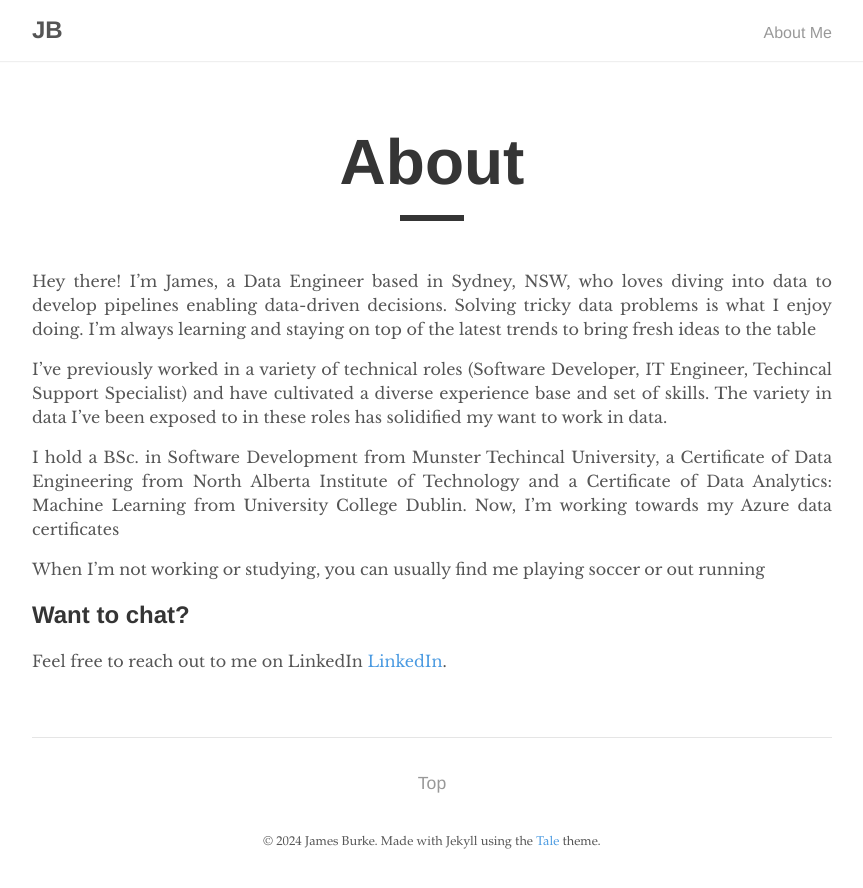
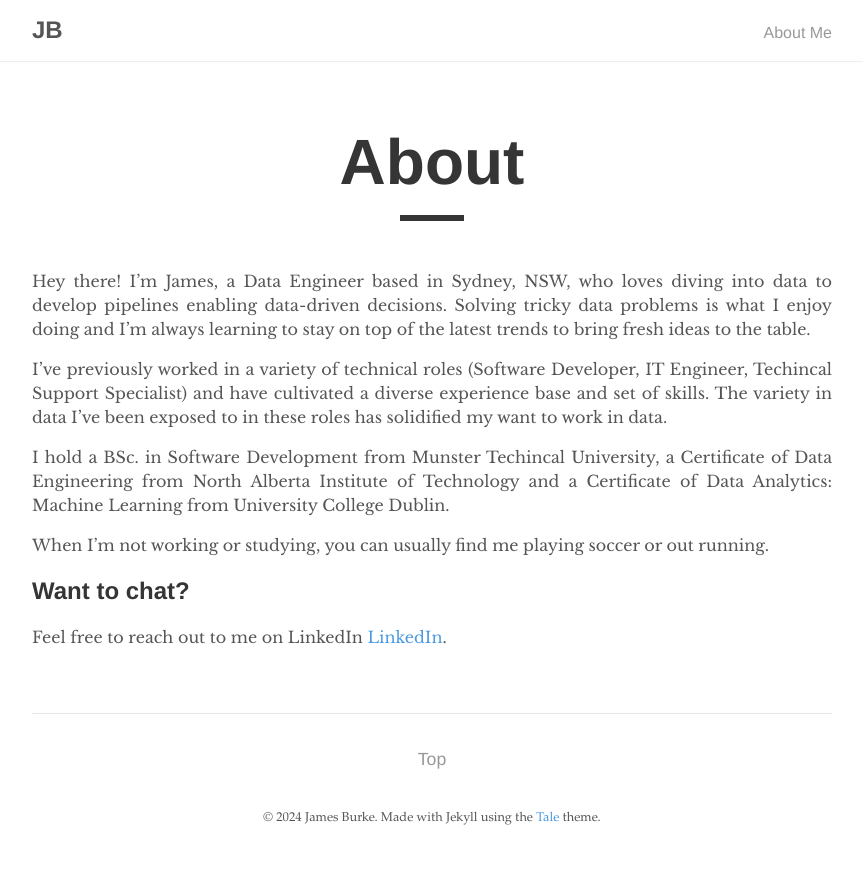
Before and after one commit to james-burke-dev/james-burke-dev.github.io, a Jekyll site: the page built from _pages/about.md, in a window 1280 px wide. Shown: the top 888 px of the page, without its empty margins (208-1071 px from the left). Built offline with Jekyll 4.4.1, drawn with Linux system fonts in a browser that asks for light colours.

Commit message:
Update about.md

```diff
--- a/_pages/about.md
+++ b/_pages/about.md
@@ -5,13 +5,13 @@ author: "James"
 permalink: /about/
 ---
 
-Hey there! I'm James, a Data Engineer based in Sydney, NSW, who loves diving into data to develop pipelines enabling data-driven decisions. Solving tricky data problems is what I enjoy doing. I'm always learning and staying on top of the latest trends to bring fresh ideas to the table
+Hey there! I'm James, a Data Engineer based in Sydney, NSW, who loves diving into data to develop pipelines enabling data-driven decisions. Solving tricky data problems is what I enjoy doing and I'm always learning to stay on top of the latest trends to bring fresh ideas to the table.
 
 I've previously worked in a variety of technical roles (Software Developer, IT Engineer, Techincal Support Specialist) and have cultivated a diverse experience base and set of skills. The variety in data I've been exposed to in these roles has solidified my want to work in data.
 
-I hold a BSc. in Software Development from Munster Techincal University, a Certificate of Data Engineering from North Alberta Institute of Technology and a Certificate of Data Analytics: Machine Learning from University College Dublin. Now, I'm working towards my Azure data certificates
+I hold a BSc. in Software Development from Munster Techincal University, a Certificate of Data Engineering from North Alberta Institute of Technology and a Certificate of Data Analytics: Machine Learning from University College Dublin.
 
-When I'm not working or studying, you can usually find me playing soccer or out running
+When I'm not working or studying, you can usually find me playing soccer or out running.
 
 ## Want to chat?
 Feel free to reach out to me on LinkedIn [LinkedIn](https://www.linkedin.com/in/james-burke-dev/).
```
